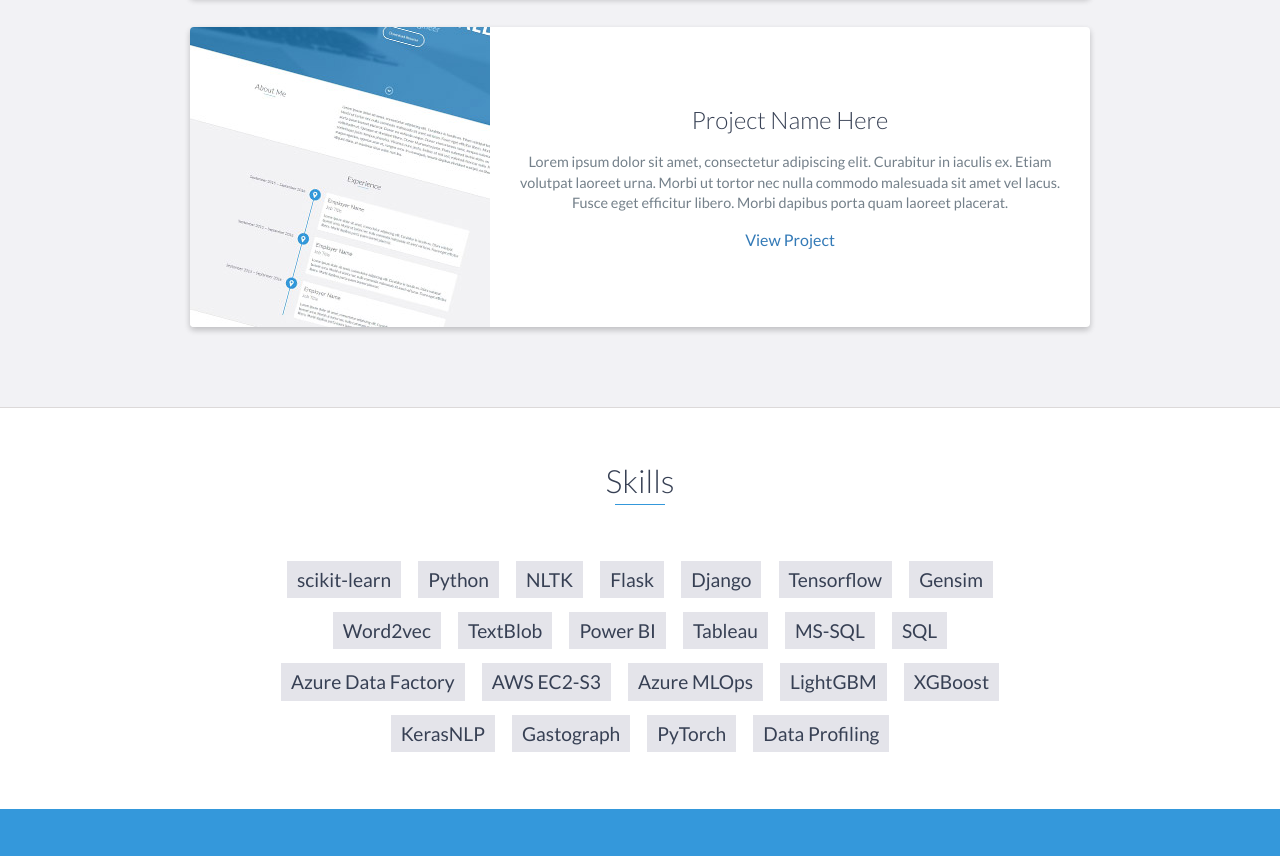
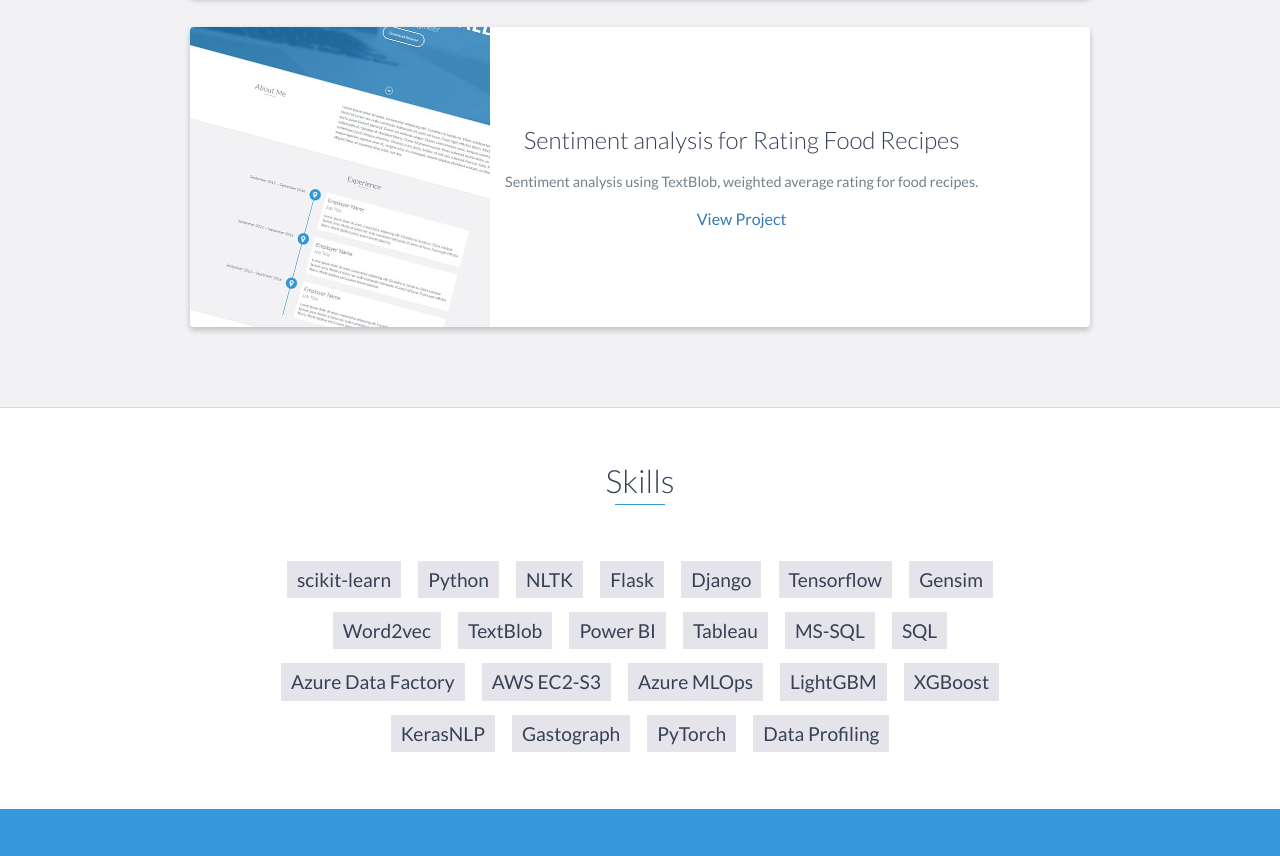
Before and after one commit to sohamk/Portfolio, a website: page index.html in a window 1280 px wide. Shown: the part 2537-3393 px from the top of the page. Drawn offline with nearby package versions, Linux system fonts and the light colour scheme.

Commit message:
Update index.html

```diff
--- a/index.html
+++ b/index.html
@@ -190,11 +190,11 @@
                     </div>
                     <!-- End .project-image -->
                     <div class="project-info">
-                        <h3>Project Name Here</h3>
+                        <h3>Sentiment analysis for Rating Food Recipes</h3>
                         <p>
-                            Lorem ipsum dolor sit amet, consectetur adipiscing elit. Curabitur in iaculis ex. Etiam volutpat laoreet urna. Morbi ut tortor nec nulla commodo malesuada sit amet vel lacus. Fusce eget efficitur libero. Morbi dapibus porta quam laoreet placerat.
+                            Sentiment analysis using TextBlob, weighted average rating for food recipes.
                         </p>
-                        <a href="#">View Project</a>
+                        <a href="https://github.com/sohamk/portfolio/blob/main/ratings%20FOOD%20Recommendation%20Engines%20using%20Python.ipynb">View Project</a>
                     </div>
                     <!-- End .project-info -->
                 </div>
```
